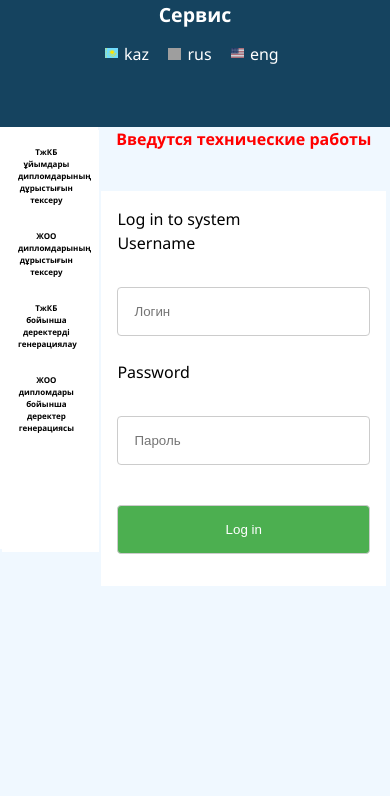
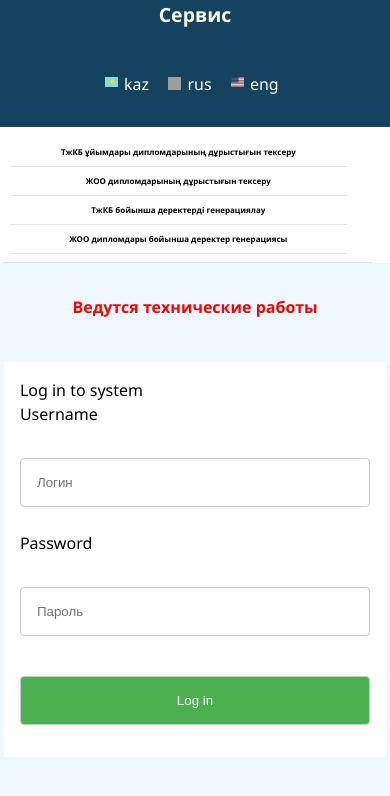
Before and after one commit to TheElderLord/Checker, a Vue app: page /auth in a window 390 px wide. Shown: the top 796 px of the page. Built offline with nearby package versions, Linux system fonts and the light colour scheme; grey boxes are pictures that could not be loaded.

Commit message:
Adding last changes for mobile adaptation

```diff
--- a/src/App.vue
+++ b/src/App.vue
@@ -55,7 +55,7 @@ export default {
       <div class="langtxt">eng</div></div>
     </div>
     </div>
-    <div class="acc">Введутся технические работы</div>
+    <div class="acc">Ведутся технические работы</div>
     <div class="menus" v-if="!shown">
       <div class="menu">
         <router-link :to="{ path: '/main', query: { lang } }">{{ lang === 'rus' ? 'Проверка валидности дипломов организаций ТиПО' : lang === 'kz' ? 'ТжКБ ұйымдары дипломдарының дұрыстығын тексеру' : 'Validation of University Diplomas' }}</router-link>
@@ -190,7 +190,7 @@ export default {
 }
 
 
-@media (max-width: 425px) {
+@media (min-width: 320px) and (max-width: 425px) {
   .header-wrapper{
     display: block;
     height: 15vh;
@@ -205,10 +205,12 @@ export default {
     font-size: 5vw;
   }
   .title{
+    height: 7vh;
     width: fit-content;
   }
   .lang{
     width: fit-content;
+
   }
   .icon{
     margin: 0;
@@ -225,6 +227,32 @@ export default {
     padding: 0.4rem;
 
   }
+  .sidebar-wrapper {
+    position: fixed;
+    top: 15%;
+    left: 0;
+    height: fit-content;
+    width: 100%;
+
+    z-index: 100;
+    background-color: white;
+    margin:0;
+
+  }
+  .acc{
+
+    color: red;
+    margin: 35vh 0 0 0 ;
+  }
+  .router-wrapper{
+    margin: 0 auto;
+    width: 100%;
+
+
+    padding: 1%;
+
+
+  }
   /* CSS styles for mobile screens */
   /* ... */
 }
--- a/src/components/SideBar.vue
+++ b/src/components/SideBar.vue
@@ -147,15 +147,32 @@ a {
     color: black;
 }
 
-@media (max-width: 425px) {
+@media (min-width: 320px) and (max-width: 425px) {
+
+    .sidebar {
+        width: 100vw;
+        height: fit-content;
+        background-color: white;
+
+
+    }
+
     .menu {
+        padding: 0.5rem;
+        margin: 0;
         font-size: .5rem;
         text-align: center;
         font-weight: bold;
         text-align: center;
         margin-right: 5%;
+        border-bottom: 1px solid #e5e5e5;
+    }
 
+    a {
+        text-decoration: none;
+        color: black;
     }
+
 
 
     /* CSS styles for mobile screens */
--- a/src/components/styles/admin.css
+++ b/src/components/styles/admin.css
@@ -167,7 +167,7 @@ button{
 
 
   }
-  @media (max-width: 425px){
+  @media (min-width: 320px) and (max-width: 425px){
 
     .cards{
         width: 100%;
```
